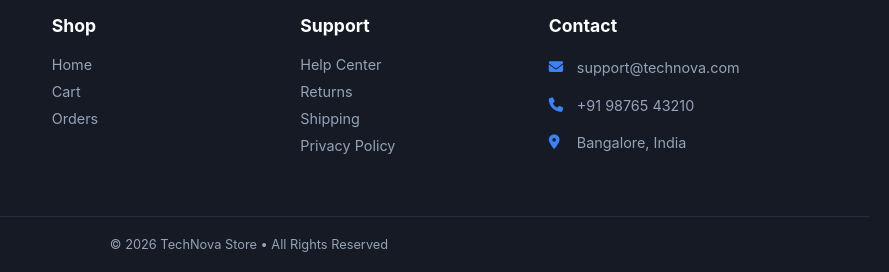
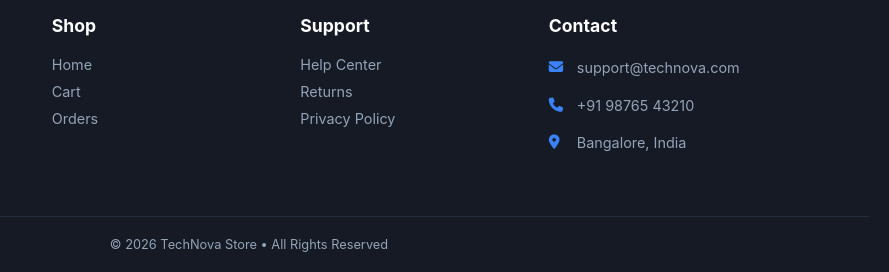
Before and after one commit to itsmeshahid0913/technova, a plain HTML site: page login.html in a window 1280 px wide. Shown: the part 608-880 px from the top of the page, 391-1280 px from the left. Drawn offline with Linux system fonts and the light colour scheme.

Commit message:
completed'

```diff
--- a/login.html
+++ b/login.html
@@ -214,7 +214,7 @@
                 <h3>Support</h3>
                 <a href="help.html">Help Center</a>
                 <a href="returns.html">Returns</a>
-                <a href="shipping.html">Shipping</a>
+
                 <a href="privacy.html">Privacy Policy</a>
             </div>
 
```
